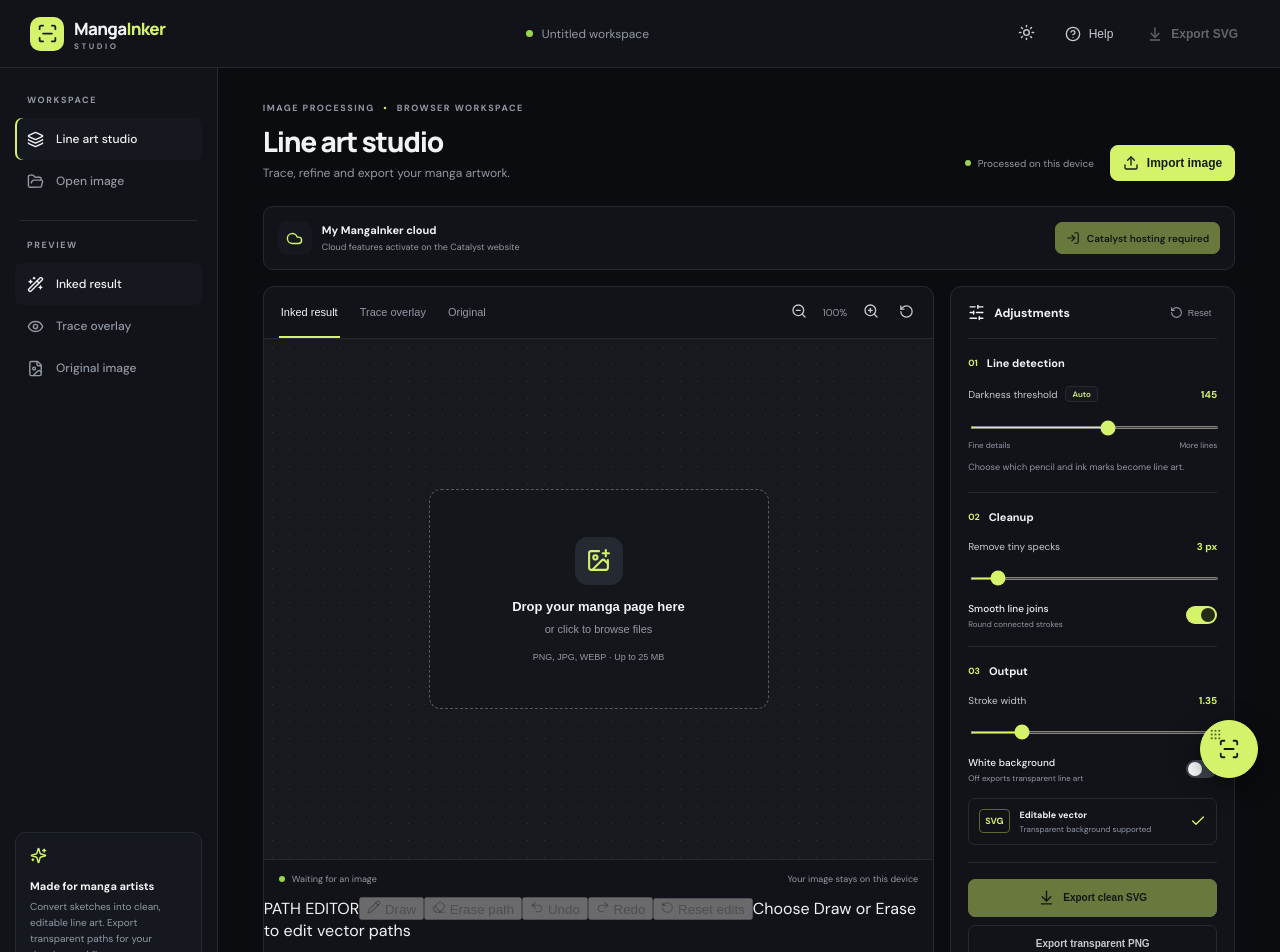
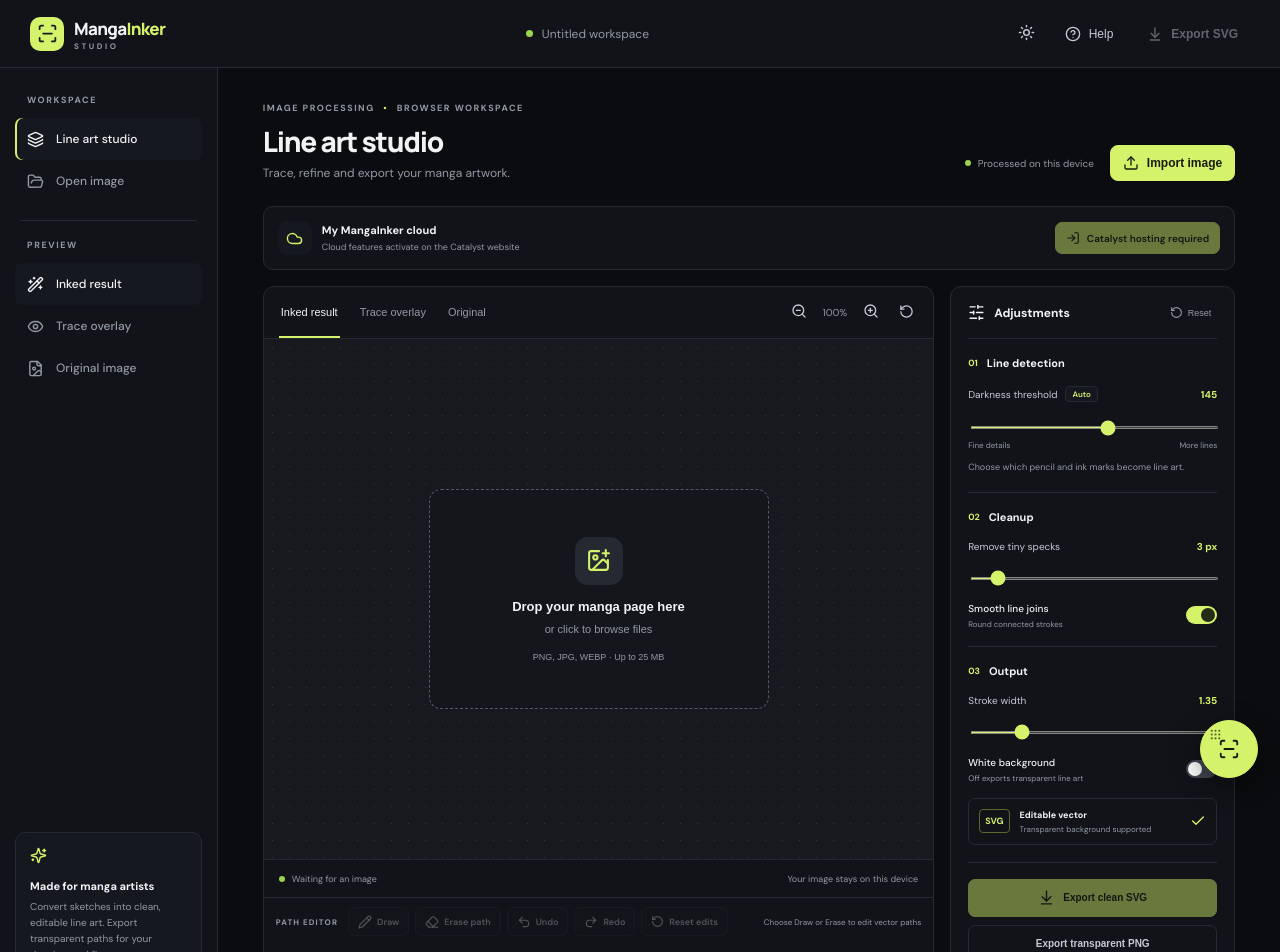
Before and after one commit to rohit42i/-mangaink, a React (Vite) app: page / in a window 1280 px wide. Shown: the top 952 px of the page. Built offline with nearby package versions, Linux system fonts and the light colour scheme.

Commit message:
Style transparent trace preview and vector editing tools

```diff
--- a/src/style.css
+++ b/src/style.css
@@ -61,3 +61,22 @@
 @media(max-width:780px){.mi-floating-tools{right:14px;bottom:14px}.mi-floating-trigger{width:54px;height:54px}.mi-floating-panel{width:min(240px,calc(100vw - 28px))}}
 
 .cloud-history-info{display:grid;gap:3px;min-width:0;flex:1}.cloud-history-info>b{font-size:10px;color:var(--text);overflow:hidden;text-overflow:ellipsis;white-space:nowrap}.cloud-history-info>small{font-size:8px;color:var(--muted)}
+
+
+/* Trace preview and in-canvas vector editing */
+.art{position:relative;overflow:hidden;background:transparent;isolation:isolate}
+.art-white{background:#fff}
+.art .art-underlay{position:absolute;inset:0;width:100%;height:100%;object-fit:contain;pointer-events:none}
+.art>svg{position:absolute;inset:0;width:100%;height:100%;overflow:visible;touch-action:none}
+.art>.art-underlay+svg{z-index:1}
+.art .editable-svg{cursor:crosshair;touch-action:none}
+.editor-toolbar{min-height:48px;border-top:1px solid var(--line);display:flex;align-items:center;gap:6px;flex-wrap:wrap;padding:8px 12px;background:var(--panel)}
+.editor-label{font-size:8px;font-weight:800;letter-spacing:1.1px;color:var(--muted);margin-right:4px}
+.editor-toolbar button{height:29px;padding:0 9px;border:1px solid var(--line);border-radius:6px;background:var(--panel2);color:var(--soft);display:inline-flex;align-items:center;gap:5px;font:600 9px 'DM Sans';cursor:pointer}
+.editor-toolbar button.selected{border-color:var(--accent);background:var(--accent);color:#171b0d}
+.editor-toolbar button:disabled{opacity:.35;cursor:not-allowed}
+.editor-hint{font-size:8px;color:var(--muted);margin-left:auto}
+.overlay-line{margin-top:13px}
+.canvas-area:has(.art){background-color:#25282e;background-image:linear-gradient(45deg,#343840 25%,transparent 25%),linear-gradient(-45deg,#343840 25%,transparent 25%),linear-gradient(45deg,transparent 75%,#343840 75%),linear-gradient(-45deg,transparent 75%,#343840 75%);background-size:18px 18px;background-position:0 0,0 9px,9px -9px,-9px 0}
+.light .canvas-area:has(.art){background-color:#f5f6f8;background-image:linear-gradient(45deg,#e1e4e9 25%,transparent 25%),linear-gradient(-45deg,#e1e4e9 25%,transparent 25%),linear-gradient(45deg,transparent 75%,#e1e4e9 75%),linear-gradient(-45deg,transparent 75%,#e1e4e9 75%)}
+@media(max-width:780px){.editor-toolbar{gap:5px}.editor-hint{width:100%;margin:3px 0 0}.editor-label{width:100%;margin-bottom:2px}.art{width:90%}}
```
